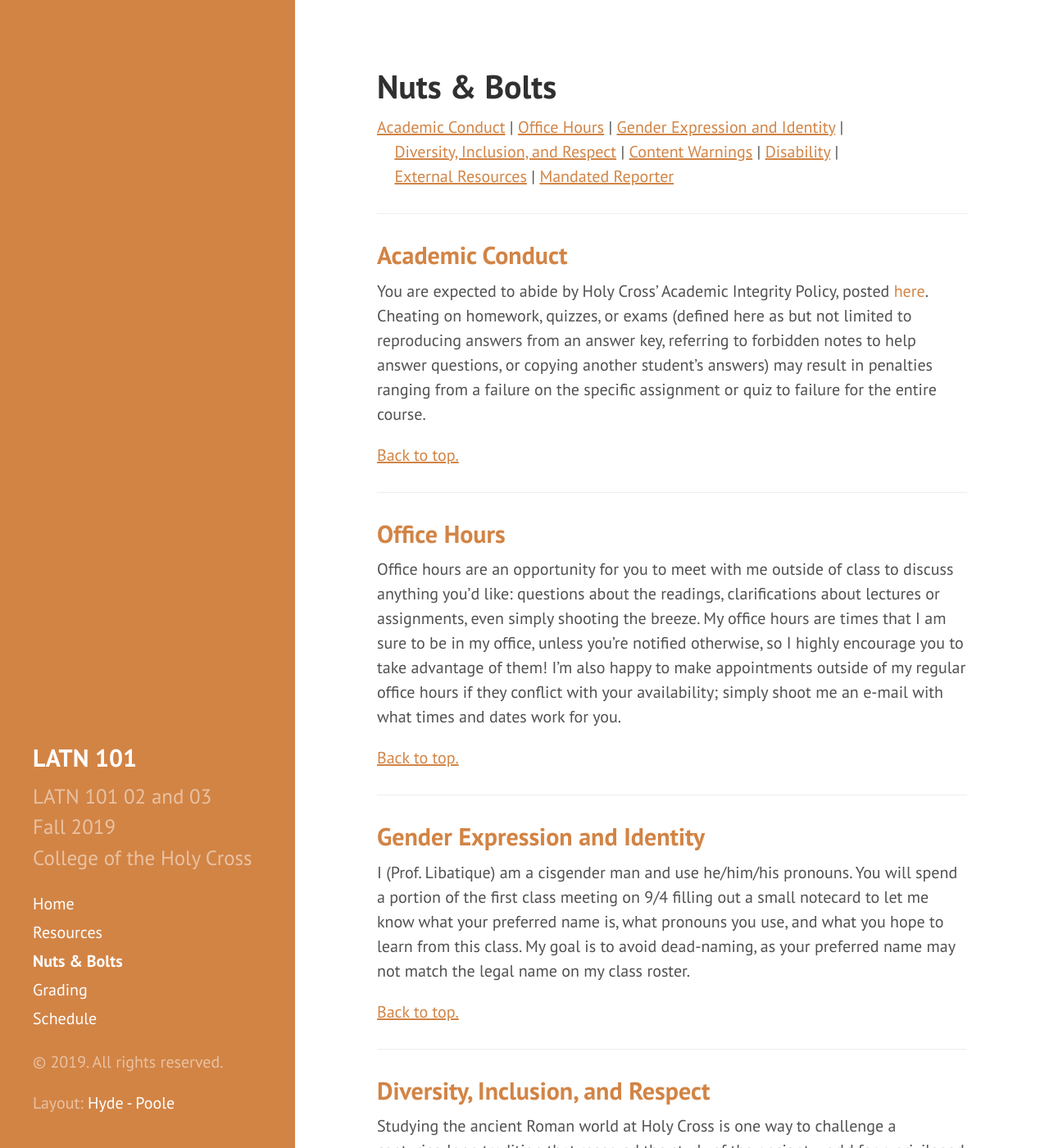
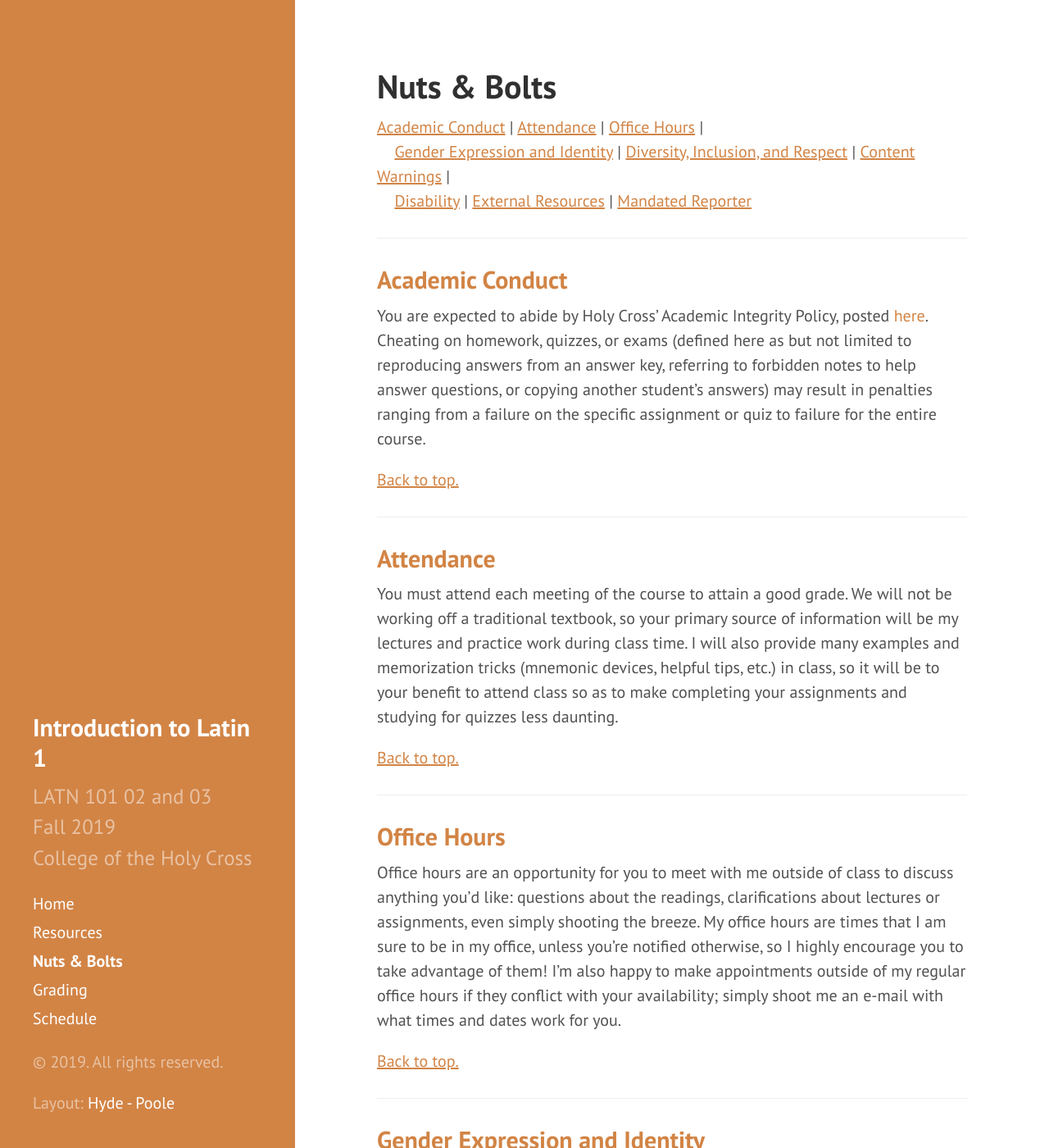
Before and after one commit to DLibatique/LATN102-S20, a Jekyll site: the page built from 3-nuts.md, in a window 1280 px wide and 1400 px high. Shown: the whole window at 82% size. Built offline with Jekyll 4.4.1, drawn with Linux system fonts in a browser that asks for light colours; comment, search, counter and statistics services are not loaded.

Commit message:
flipped title and tagline, started adding attendance section to nuts

```diff
--- a/3-nuts.md
+++ b/3-nuts.md
@@ -4,13 +4,19 @@ title: Nuts & Bolts
 ---
 
 <a name="top"></a>
-<a href="#ac" class="underline">Academic Conduct</a> \| <a href="#oh" class="underline">Office Hours</a> \| <a href="#gender" class="underline">Gender Expression and Identity</a> \|
-&nbsp;&nbsp;&nbsp;&nbsp;<a href="#diversity" class="underline">Diversity, Inclusion, and Respect</a> \| <a href="#cw" class="underline">Content Warnings</a> \| <a href="#disability" class="underline">Disability</a> \|
-&nbsp;&nbsp;&nbsp;&nbsp;<a href="#external" class="underline">External Resources</a> \| <a href="#mr" class="underline">Mandated Reporter</a>
+<a href="#ac" class="underline">Academic Conduct</a> \| <a href="#attendance" class="underline">Attendance</a> \| <a href="#oh" class="underline">Office Hours</a> \|
+&nbsp;&nbsp;&nbsp;&nbsp;<a href="#gender" class="underline">Gender Expression and Identity</a> \| <a href="#diversity" class="underline">Diversity, Inclusion, and Respect</a> \| <a href="#cw" class="underline">Content Warnings</a> \|
+&nbsp;&nbsp;&nbsp;&nbsp;<a href="#disability" class="underline">Disability</a> \| <a href="#external" class="underline">External Resources</a> \| <a href="#mr" class="underline">Mandated Reporter</a>
 
 <hr>
 ## <a name="ac">Academic Conduct</a>
 You are expected to abide by Holy Cross’ Academic Integrity Policy, posted [here](https://catalog.holycross.edu/node/1381/#AHP). Cheating on homework, quizzes, or exams (defined here as but not limited to reproducing answers from an answer key, referring to forbidden notes to help answer questions, or copying another student’s answers) may result in penalties ranging from a failure on the specific assignment or quiz to failure for the entire course.
+
+<a href="#top" class="underline">Back to top.</a>
+<hr>
+
+## <a name="attendance">Attendance</a>
+You must attend each meeting of the course to attain a good grade. We will not be working off a traditional textbook, so your primary source of information will be my lectures and practice work during class time. I will also provide many examples and memorization tricks (mnemonic devices, helpful tips, etc.) in class, so it will be to your benefit to attend class so as to make completing your assignments and studying for quizzes less daunting.
 
 <a href="#top" class="underline">Back to top.</a>
 <hr>
--- a/_config.yml
+++ b/_config.yml
@@ -8,8 +8,8 @@ permalink:        pretty
 #relative_permalinks: true
 
 # Setup
-title:            LATN 101
-tagline:          'Introduction to Latin 1'
+title:            Introduction to Latin 1
+tagline:          'LATN 101'
 course_number:    'LATN 101 02 and 03'
 semester:         'Fall 2019'
 location:         'College of the Holy Cross'
```
